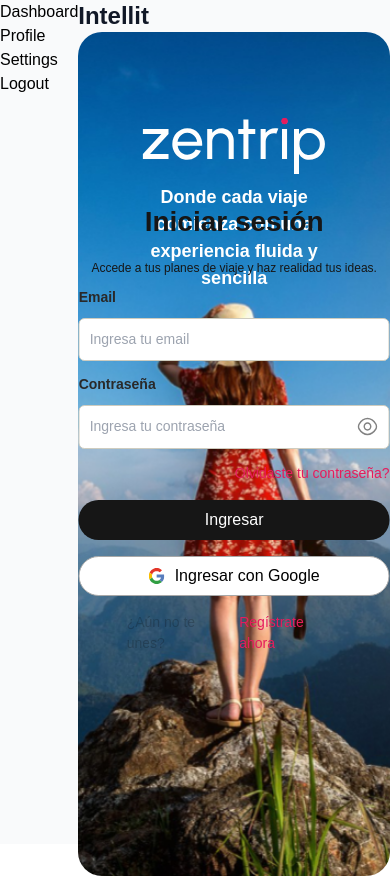
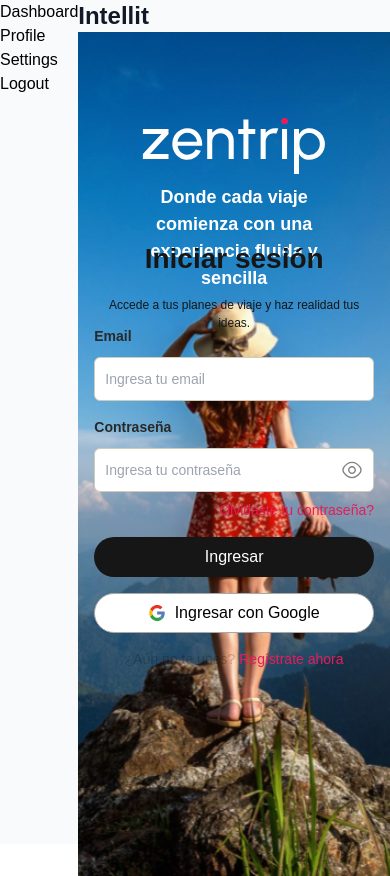
Before and after one commit to Ignacio918/viajes-app, a React (Vite) app in the folder viajes-app/: page /login in a window 390 px wide. Built offline with nearby package versions, Linux system fonts and the light colour scheme; a web font is replaced by a local one.

Commit message:
arreglos en algunos colores y tamaños tipograficos

```diff
--- a/viajes-app/src/styles/LoginPage.css
+++ b/viajes-app/src/styles/LoginPage.css
@@ -7,7 +7,7 @@ body {
 }
 
 .login-container {
-  @apply w-full h-full relative bg-white rounded-3xl overflow-hidden;
+  @apply w-full h-full relative bg-[#FDFDFD] overflow-hidden;
 }
 
 .login-background {
@@ -42,8 +42,12 @@ body {
   @apply text-center text-white text-[18px] font-bold;
 }
 
+.form-container {
+  @apply flex justify-center items-center w-full h-full sm:w-[50%] sm:h-full absolute right-0 top-0;
+}
+
 .login-form-container {
-  @apply absolute top-[168.5px] left-[50%] transform -translate-x-1/2 sm:left-[862px] flex flex-col justify-start items-center gap-6 h-[432px];
+  @apply flex flex-col justify-start items-center gap-6 w-[311px];
 }
 
 .login-form-header {
@@ -59,15 +63,15 @@ body {
 }
 
 .login-form {
-  @apply flex flex-col justify-start items-center gap-4 h-[344px];
+  @apply flex flex-col justify-start items-center gap-4 h-[344px] w-full;
 }
 
 .login-input-group {
-  @apply flex flex-col justify-start items-end gap-4 h-[158px];
+  @apply flex flex-col justify-start items-end gap-4 h-[158px] w-full;
 }
 
 .login-input-container {
-  @apply w-[311px] h-[71px] flex flex-col justify-center items-start gap-2.5;
+  @apply w-full flex flex-col justify-center items-start gap-2.5;
 }
 
 .login-input-label {
@@ -91,11 +95,11 @@ body {
 }
 
 .login-button {
-  @apply inline-flex justify-center items-center w-[311px] h-[40px] p-[10px] bg-[#161616] rounded-full text-white text-[16px] font-normal border-none cursor-pointer;
+  @apply inline-flex justify-center items-center w-full h-[40px] p-[10px] bg-[#161616] rounded-full text-white text-[16px] font-normal border-none cursor-pointer;
 }
 
 .login-google-button {
-  @apply inline-flex justify-center items-center gap-2.5 w-[311px] h-[40px] p-[10px] bg-white rounded-full border border-[#A8A8A8] cursor-pointer;
+  @apply inline-flex justify-center items-center gap-2.5 w-full h-[40px] p-[10px] bg-white rounded-full border border-[#A8A8A8] cursor-pointer;
 }
 
 .google-icon {
@@ -103,11 +107,11 @@ body {
 }
 
 .login-signup {
-  @apply inline-flex justify-center items-center gap-1 w-[215px];
+  @apply inline-flex justify-center items-center gap-1 w-full;
 }
 
 .signup-text {
-  @apply text-[rgba(0,0,0,0.20)] text-[14px] font-normal;
+  @apply text-[#828282] text-[14px] font-normal;
 }
 
 .signup-link {
```
